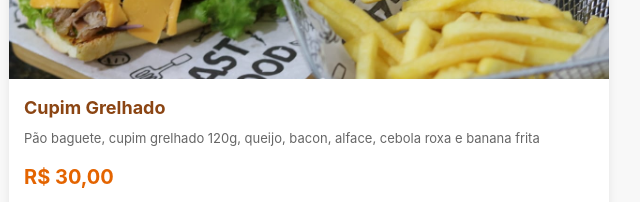
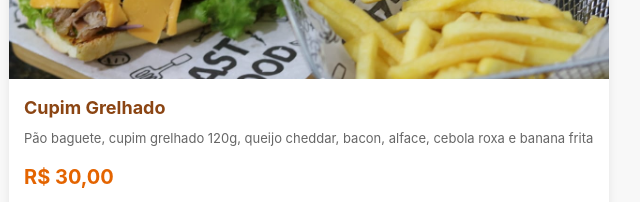
Before and after one commit to d4veeys/cardapio-online, a plain HTML site: page index.html in a window 1280 px wide. Shown: the part 1220-1422 px from the top of the page, 331-971 px from the left. Drawn offline with Linux system fonts and the light colour scheme.

Commit message:
dayFive'.0

```diff
--- a/index.html
+++ b/index.html
@@ -854,7 +854,7 @@
                 <div class="item-image" style="background-image: url('images/cupim-premium.jpg');"></div>
                 <div class="item-content">
                     <h3 class="item-title">Cupim Grelhado</h3>
-                    <p class="item-description">Pão baguete, cupim grelhado 120g, queijo, bacon, alface, cebola roxa e banana frita</p>
+                    <p class="item-description">Pão baguete, cupim grelhado 120g, queijo cheddar, bacon, alface, cebola roxa e banana frita</p>
                     <div class="item-price">R$ 30,00</div>
                     <div class="item-actions">
                         <button class="customize-btn" data-product="cupim">
```
